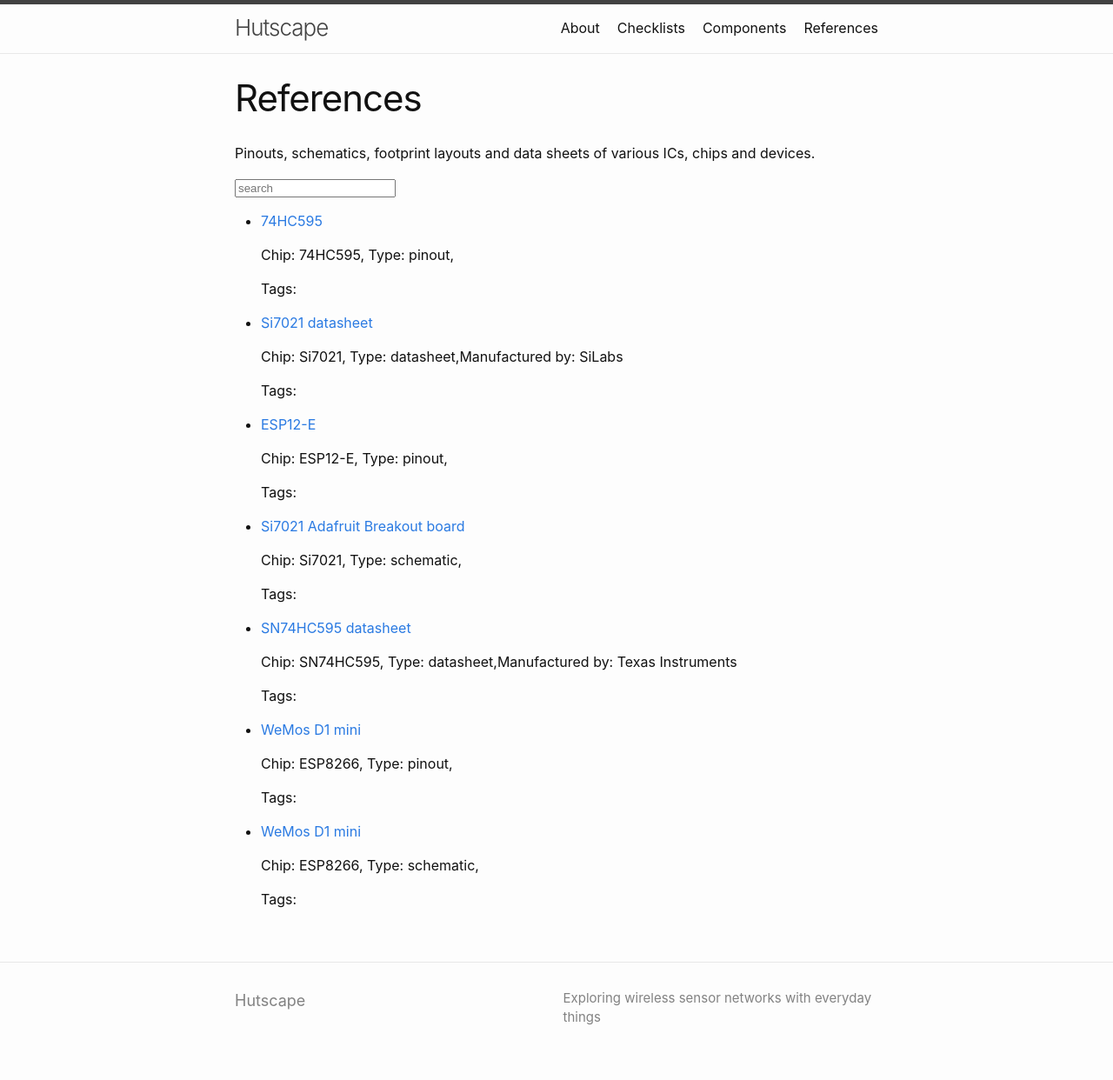
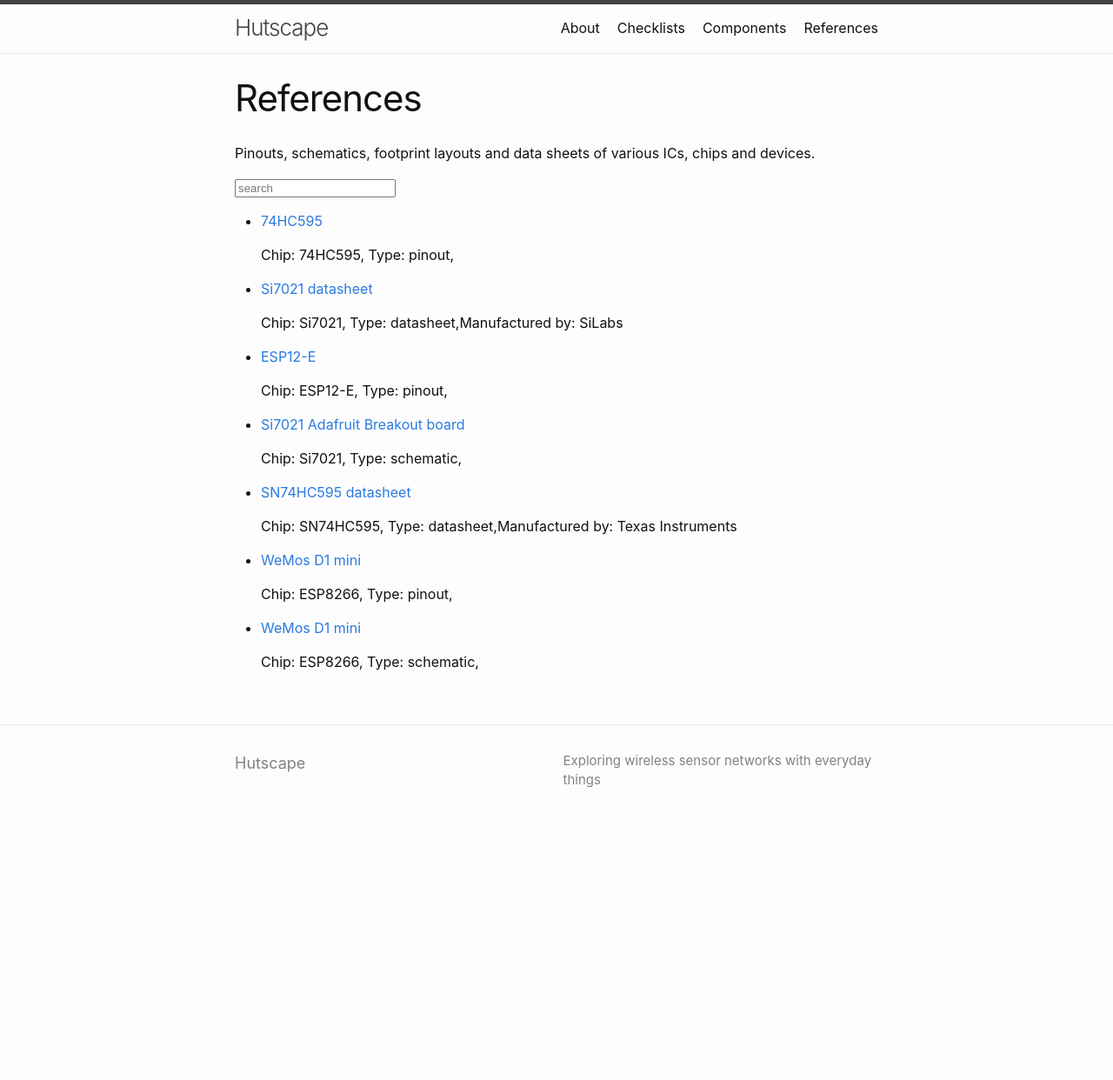
Before and after one commit to hutscape/hutscape.github.io, a Jekyll site: the page built from references.md, in a window 1280 px wide. Shown: the whole page at 87% size. Built offline with Jekyll 4.4.1, drawn with Linux system fonts in a browser that asks for light colours; after the commit the page ends 969 px from its top, so only the background shows below that.

Commit message:
Remove tags

```diff
--- a/references.md
+++ b/references.md
@@ -19,11 +19,6 @@
       Manufactured by: {{ ref.manufacturer }}
     {%- endif -%}
     </p>
-    <p> Tags:
-    {% for tag in ref.tags %}
-      {{ tag }}
-    {% endfor %}
-    </p>
   </li>
 {% endfor %}
 </ul>
```
